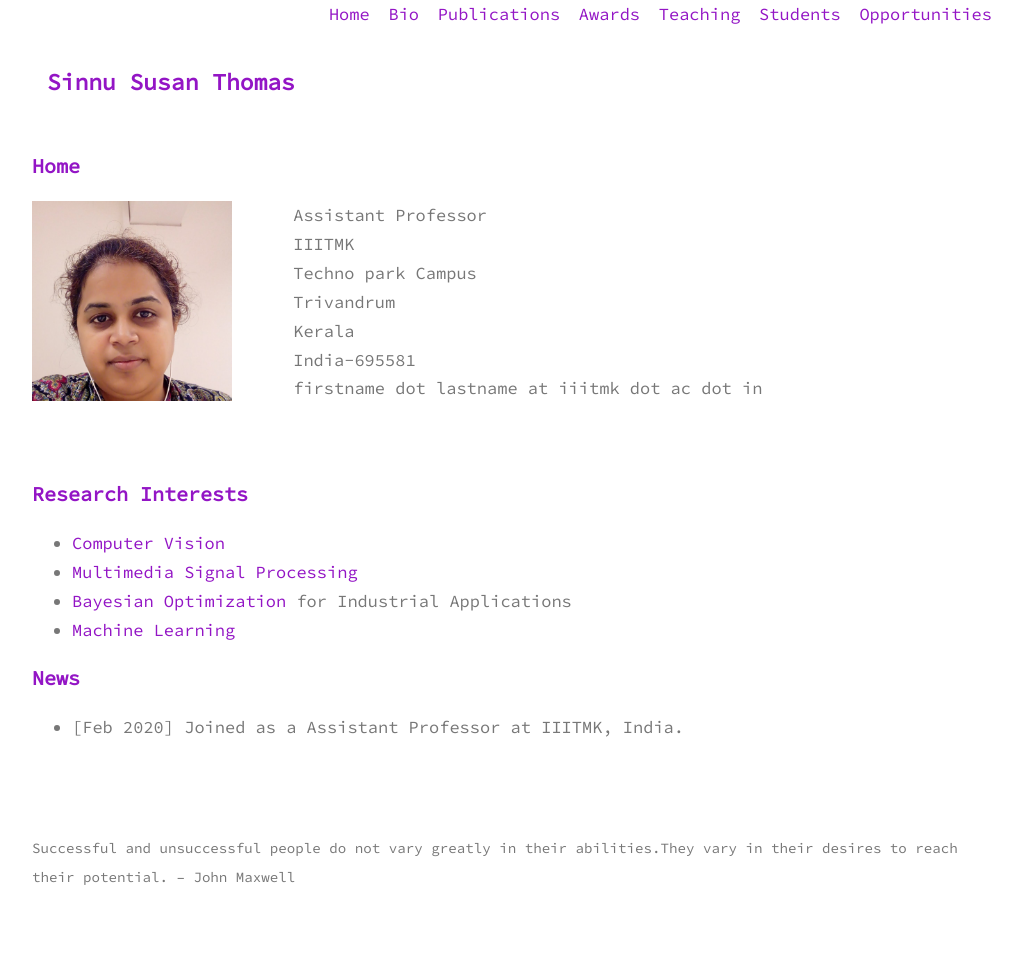
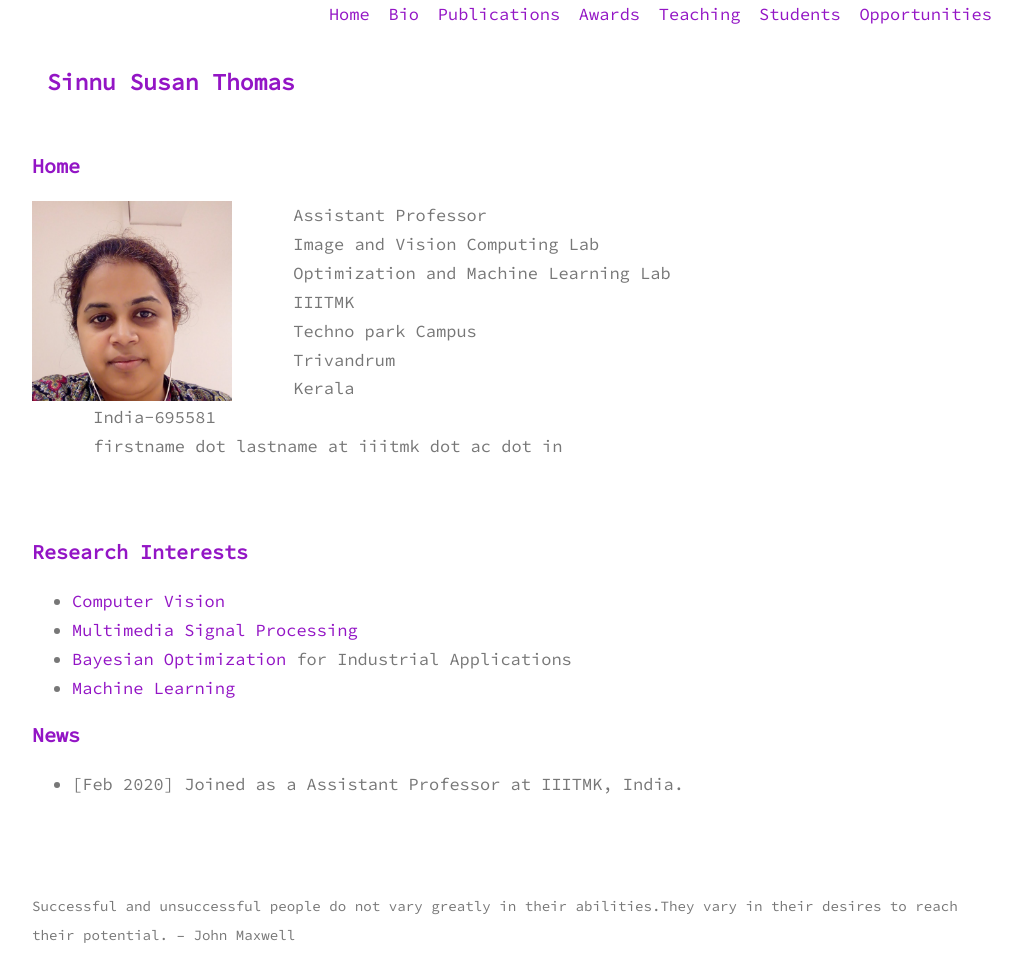
Before and after one commit to sinnuthomas/sinnuthomas.github.io, a Jekyll site: the page built from index.md, in a window 1280 px wide. Shown: the whole page, without its empty margins (128-1150 px from the left). Built offline with Jekyll 4.4.1, drawn with Linux system fonts in a browser that asks for light colours; before the commit the page ends 908 px from its top, so only the background shows below that.

Commit message:
Update index.md

```diff
--- a/index.md
+++ b/index.md
@@ -6,6 +6,8 @@ title: Home
 <img align="left" src="Sinnu.jpg" width="200">
 
 &nbsp;&nbsp;&nbsp;&nbsp;&nbsp;&nbsp;Assistant Professor<br>
+&nbsp;&nbsp;&nbsp;&nbsp;&nbsp;&nbsp;Image and Vision Computing Lab<br>
+&nbsp;&nbsp;&nbsp;&nbsp;&nbsp;&nbsp;Optimization and Machine Learning Lab<br>
 &nbsp;&nbsp;&nbsp;&nbsp;&nbsp;&nbsp;IIITMK<br>
 &nbsp;&nbsp;&nbsp;&nbsp;&nbsp;&nbsp;Techno park Campus<br>
 &nbsp;&nbsp;&nbsp;&nbsp;&nbsp;&nbsp;Trivandrum<br>
```
